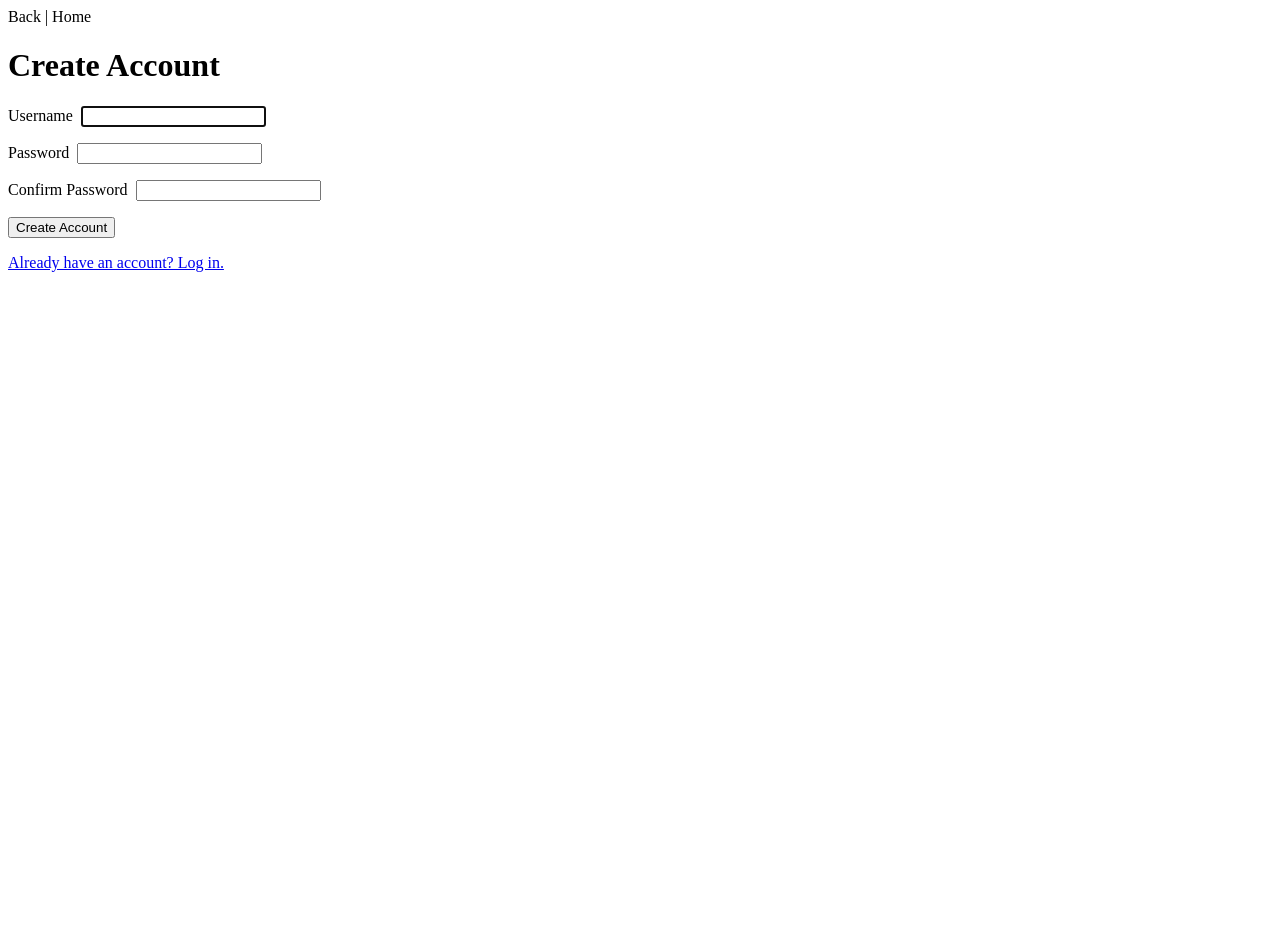
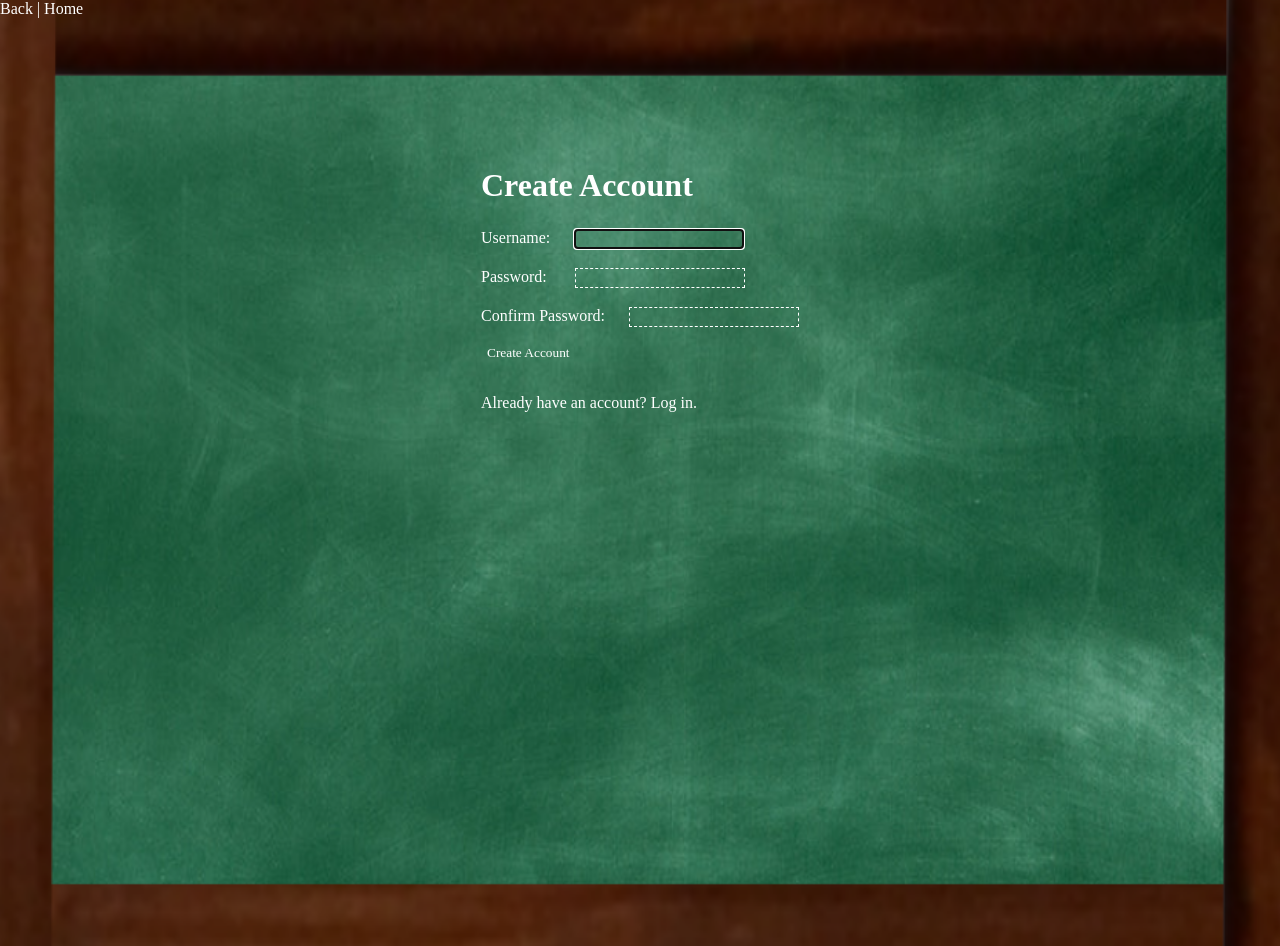
Before and after one commit to Bram-Gr/NewRepo, a Vue app in the folder vue/: page /register in a window 1280 px wide. Before the commit the page ends 800 px from the top, so only its background shows below. Built offline with nearby package versions, Linux system fonts and the light colour scheme.

Commit message:
formatted app background, login, and register

```diff
--- a/vue/src/App.vue
+++ b/vue/src/App.vue
@@ -35,6 +35,11 @@ export default {
 }
 </script>
 <style scoped>
+
+#app {
+  height: 100%;
+  /* Other styles */
+}
 .back:hover{
    cursor: pointer;
 }
@@ -43,8 +48,8 @@ export default {
   position: absolute;
   top: 2.3rem
 } */
-.nav-button{
+.nav-button, .back{
   text-decoration: none;
-  color: black;
+  color: white;
 }
 </style>
--- /dev/null
+++ b/vue/src/assets/styles.css
@@ -0,0 +1,10 @@
+body {
+    margin: 0;
+    /* padding: 0; */
+    /* height: 100%;
+    width: 100%; */
+    background-size: 100% 100%;
+    background-image: url('./bg.png');
+    /* background-position: center center; */
+    background-repeat: no-repeat;
+  }
--- a/vue/src/views/Home.vue
+++ b/vue/src/views/Home.vue
@@ -1,10 +1,24 @@
 <template>
   <div class="home">
     <h1 v-if="user.username">Welcome To Quizzical, {{ user.username.toUpperCase() }}!
-      <p> Browse Categories to Select a Quiz or Create your Own Custom Quiz </p>
+      <p> Browse Categories to Select a Quiz or Create your Own Custom Quiz
+        Browse categories or create and account to make your own note card quizzes!
+
+Road map
+Implement AI to generate multiple choices answers with varying degrees of difficulty.
+Community quizzes will allow users to submit their quizzes for review, if approved users will be able to interact with these quizzes and rate them.
+Currently working on game logic to bolster user engagement
+      </p>
     </h1>
     <h1 v-else>Welcome To Quizzical!
-      <p>Browse Categories to Select a Quiz or Create a Custom Quiz (requires login)</p>
+      <p>Browse Categories to Select a Quiz or Create a Custom Quiz (requires login)
+        Browse categories or create and account to make your own note card quizzes!
+
+Road map
+Implement AI to generate multiple choices answers with varying degrees of difficulty.
+Community quizzes will allow users to submit their quizzes for review, if approved users will be able to interact with these quizzes and rate them.
+Currently working on game logic to bolster user engagement
+      </p>
       </h1>
 
 
@@ -41,14 +55,14 @@ export default {
     };
   },
   methods: {
-    showAlert(){
-      console.log("reached show alert")
-      if (confirm(" requires login")){
-        return ''
-      }else{
-          this.$router.push('/logout')
-      }
-    },
+    // showAlert(){
+    //   console.log("reached show alert")
+    //   if (confirm(" requires login")){
+    //     return ''
+    //   }else{
+    //       this.$router.push('/logout')
+    //   }
+    // },
   getQuizListRoute(categoryId, id) {
     if (categoryId === 6) {
       // If categoryId is 6, navigate to "userQuizList" with user.userId
--- a/vue/src/views/Login.vue
+++ b/vue/src/views/Login.vue
@@ -1,5 +1,6 @@
 <template>
   <div id="login">
+    <div class="form-container">
     <form @submit.prevent="login">
       <h1 >Please Sign In</h1>
       <div role="alert" v-if="invalidCredentials">
@@ -9,17 +10,18 @@
         Thank you for registering, please sign in.
       </div>
       <div class="form-input-group">
-        <label for="username">Username</label>
-        <input type="text" id="username" v-model="user.username" required autofocus />
+        <label for="username">Username:</label>
+        <input class="input" type="text" id="username" v-model="user.username" required autofocus />
       </div>
       <div class="form-input-group">
-        <label for="password">Password</label>
-        <input type="password" id="password" v-model="user.password" required />
+        <label for="password">Password:</label>
+        <input class="input" type="password" id="password" v-model="user.password" required />
       </div>
-      <button type="submit">Sign in</button>
+      <button class="sign-in" type="submit">Sign in</button>
       <p>
-      <router-link :to="{ name: 'register' }">Need an account? Sign up.</router-link></p>
+      <router-link class="route"  :to="{ name: 'register' }">Need an account? Sign up.</router-link></p>
     </form>
+  </div>
   </div>
 </template>
 
@@ -63,6 +65,36 @@ export default {
 </script>
 
 <style scoped>
+.input{
+  background-color: transparent;
+  border: .5px dashed white;
+}
+.sign-in{
+  /* margin-left: 10rem; */
+  border:none;
+  margin-bottom: 1rem;
+  cursor: pointer;
+}
+h1{
+  font-size: 2rem;
+}
+h1, p .route, .form-container, .input, .sign-in{
+  /* font-size:1rem; */
+  background-color: transparent;
+  color:white;
+  font-family: 'Permanent Marker', cursive;
+  text-decoration: none;
+}
+.form-container{
+  margin-top: 8rem;
+ display: flex;
+ align-items: center;
+  justify-content: center;
+}
+
+#login{
+  height: 100vh;
+}
 .form-input-group {
   margin-bottom: 1rem;
 }
--- a/vue/src/views/Quizzes.vue
+++ b/vue/src/views/Quizzes.vue
@@ -1,5 +1,5 @@
 <template>
-  <div>
+  <div class="quizzes">
     <h1>\\GET QUIZZICAL//</h1>
     <quiz-list v-for="(uniqueQuiz, index) in uniqueQuizzes" :key="index" :quiz="uniqueQuiz" />
 
@@ -80,4 +80,7 @@ export default {
 </script>
 
 <style>
+.quizzes{
+ height: 100vh;
+}
 </style>
--- a/vue/src/views/Register.vue
+++ b/vue/src/views/Register.vue
@@ -1,25 +1,27 @@
 <template>
   <div id="register" class="text-center">
+    <div class="form-container">
     <form @submit.prevent="register">
       <h1>Create Account</h1>
       <div role="alert" v-if="registrationErrors">
         {{ registrationErrorMsg }}
       </div>
       <div class="form-input-group">
-        <label for="username">Username</label>
-        <input type="text" id="username" v-model="user.username" required autofocus />
+        <label for="username">Username:</label>
+        <input class="input" type="text" id="username" v-model="user.username" required autofocus />
       </div>
       <div class="form-input-group">
-        <label for="password">Password</label>
-        <input type="password" id="password" v-model="user.password" required />
+        <label for="password">Password: </label>
+        <input class="input" type="password" id="password" v-model="user.password" required />
       </div>
       <div class="form-input-group">
-        <label for="confirmPassword">Confirm Password</label>
-        <input type="password" id="confirmPassword" v-model="user.confirmPassword" required />
+        <label for="confirmPassword">Confirm Password:</label>
+        <input class="input" type="password" id="confirmPassword" v-model="user.confirmPassword" required />
       </div>
-      <button type="submit">Create Account</button>
-      <p><router-link :to="{ name: 'login' }">Already have an account? Log in.</router-link></p>
+      <button class="register" type="submit">Create Account</button>
+      <p><router-link class="route" :to="{ name: 'login' }">Already have an account? Log in.</router-link></p>
     </form>
+  </div>
   </div>
 </template>
 
@@ -75,6 +77,38 @@ export default {
 </script>
 
 <style scoped>
+.input{
+  background-color: transparent;
+  border: .5px dashed white;
+
+}
+.register{
+  /* margin-left: 10rem; */
+  border:none;
+  margin-bottom: 1rem;
+  cursor: pointer;
+}
+h1{
+  font-size: 2rem;
+}
+h1, p .route, .form-container, .input, .register{
+  /* font-size:1rem; */
+  background-color: transparent;
+  color:white;
+  font-family: 'Permanent Marker', cursive;
+  text-decoration: none;
+}
+
+#register{
+  height: 100vh;
+}
+.form-container{
+  margin-top: 8rem;
+ display: flex;
+ align-items: center;
+  justify-content: center;
+}
+
 .form-input-group {
   margin-bottom: 1rem;
 }
```
Also changed, not shown: vue/src/main.js (+7 -5 lines), vue/src/assets/bg.png (added).
